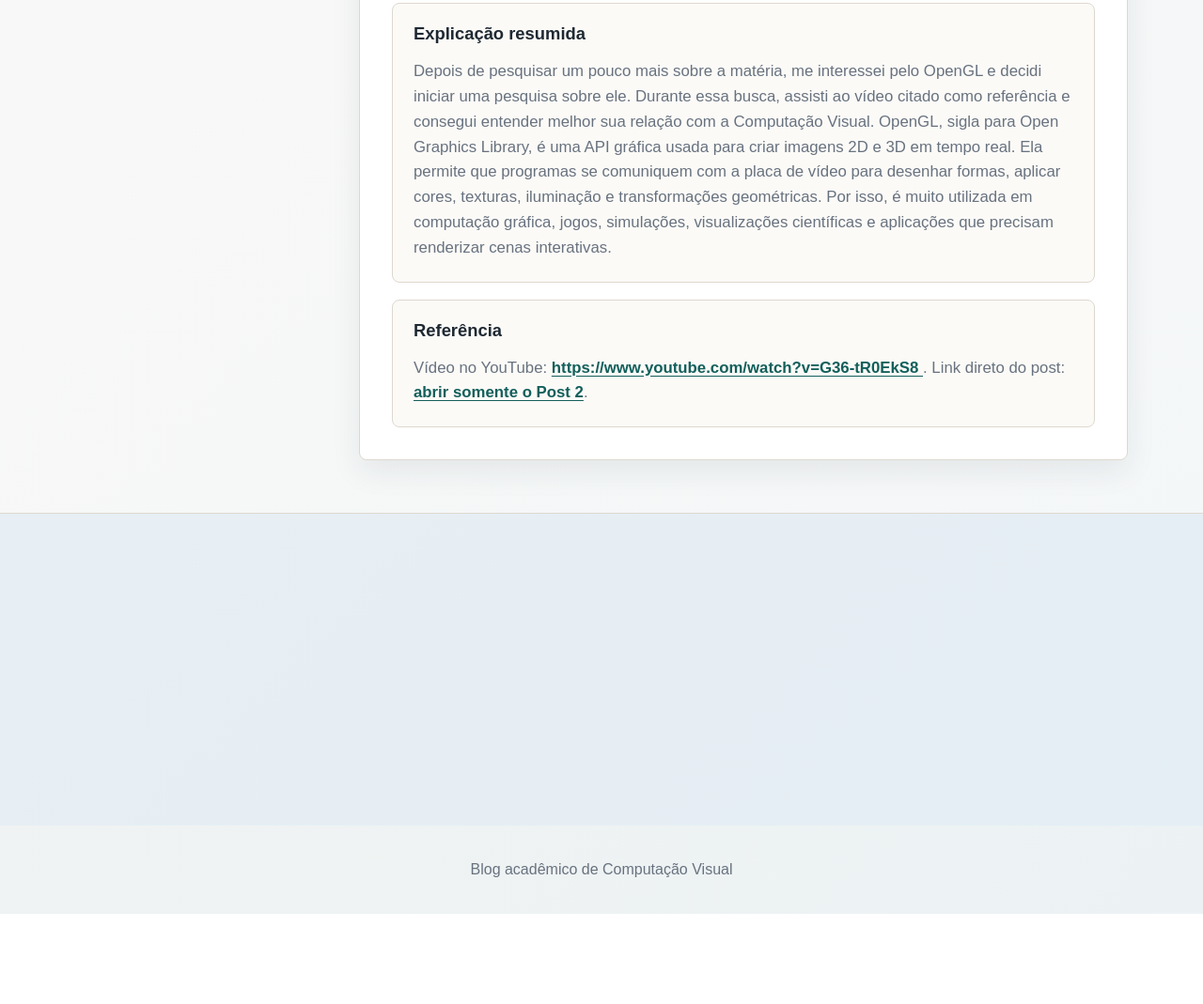
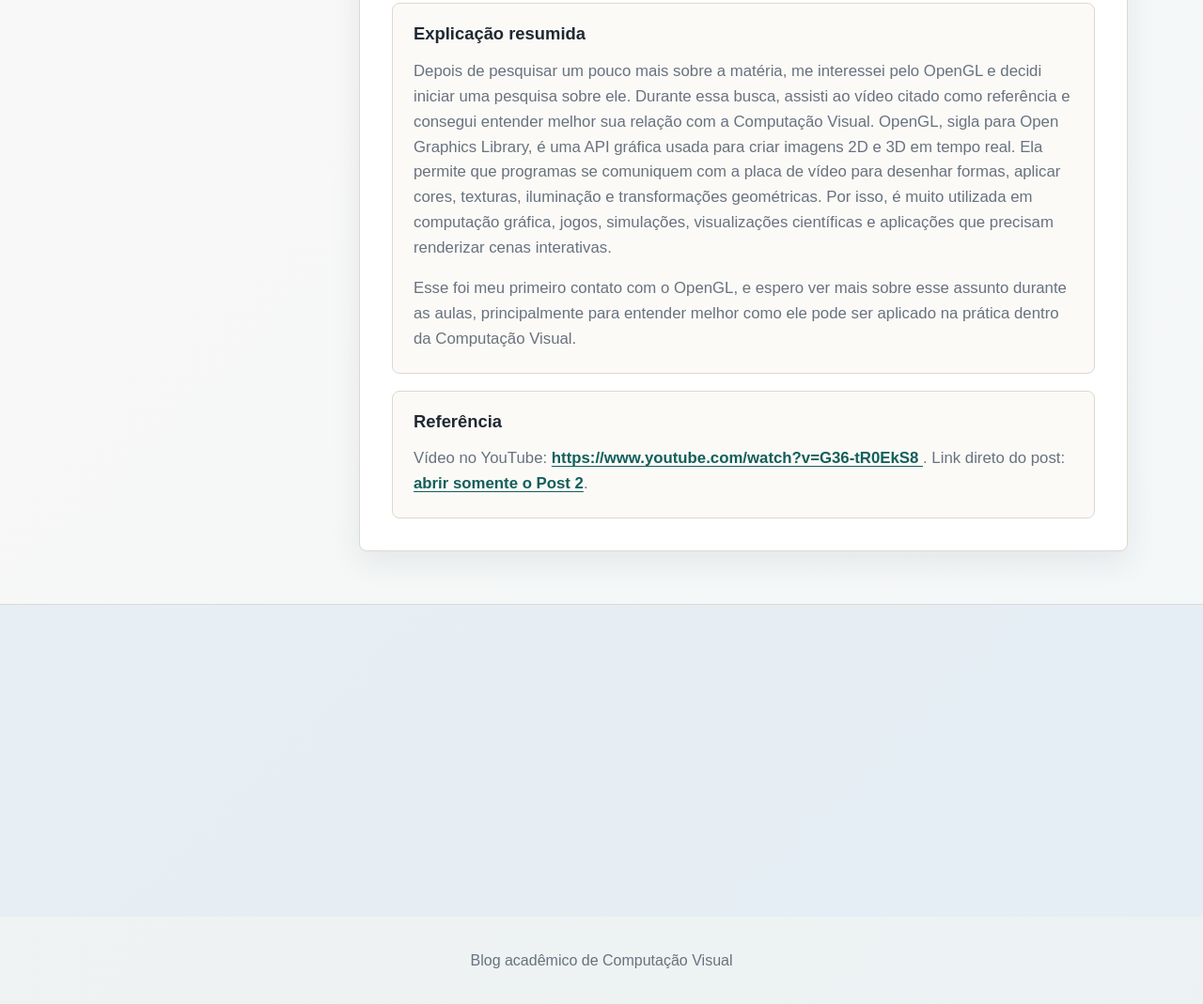
Before and after one commit to JoaoPioltini/computacaoVisual, a plain HTML site: page index.html in a window 1280 px wide. Shown: the part 1802-2871 px from the top of the page at 94% size. Before the commit the page ends 2775 px from the top, so only its background shows below. Drawn offline with Linux system fonts and the light colour scheme.

Commit message:
Finaliza texto do post sobre OpenGL

```diff
--- a/index.html
+++ b/index.html
@@ -531,6 +531,11 @@
                                 visualizações científicas e aplicações que precisam renderizar cenas
                                 interativas.
                             </p>
+                            <p class="answer-text">
+                                Esse foi meu primeiro contato com o OpenGL, e espero ver mais sobre esse
+                                assunto durante as aulas, principalmente para entender melhor como ele pode
+                                ser aplicado na prática dentro da Computação Visual.
+                            </p>
                         </section>
 
                         <section class="prompt">
```
Also changed, not shown: post-2/index.html (+5 -0 lines).
